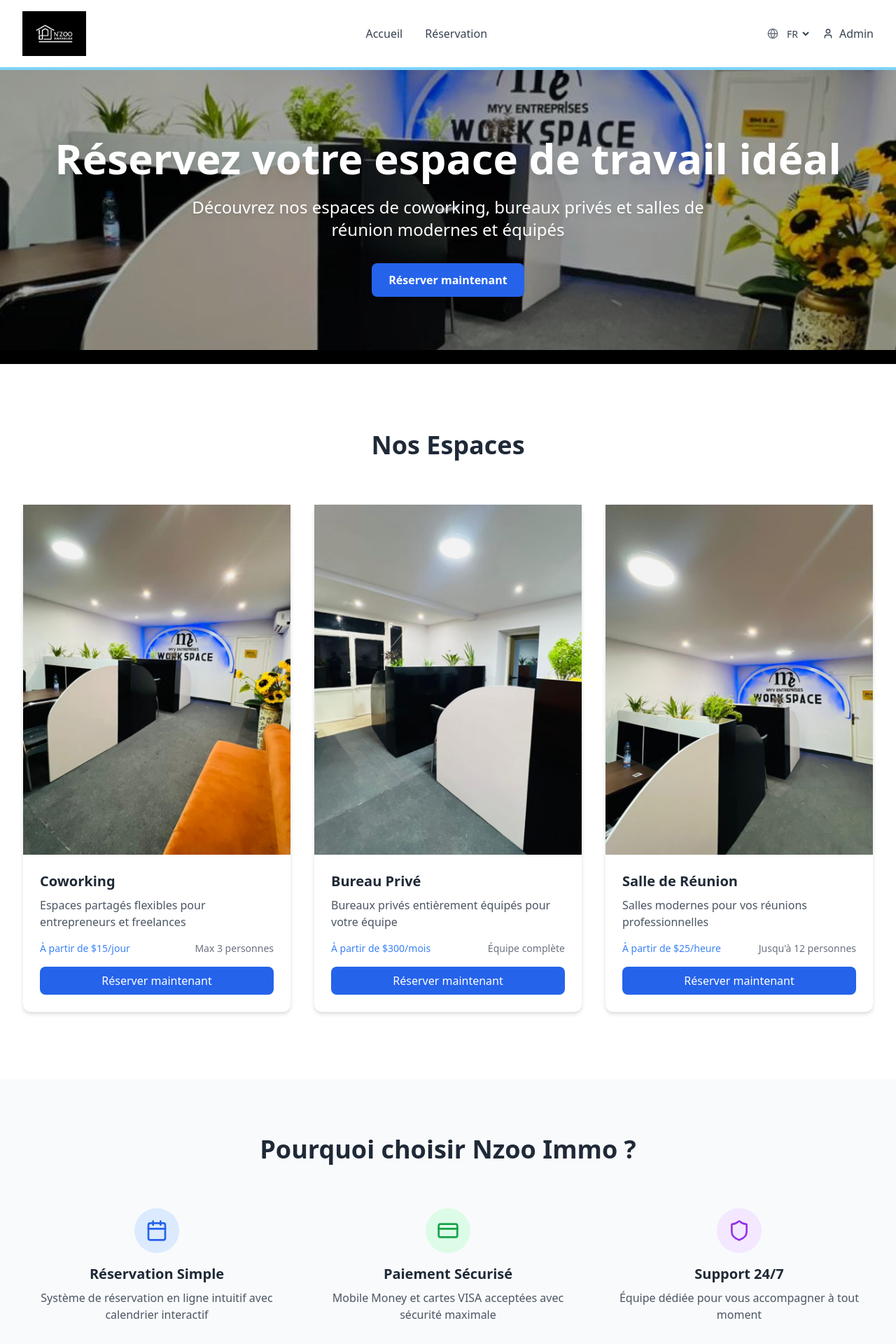
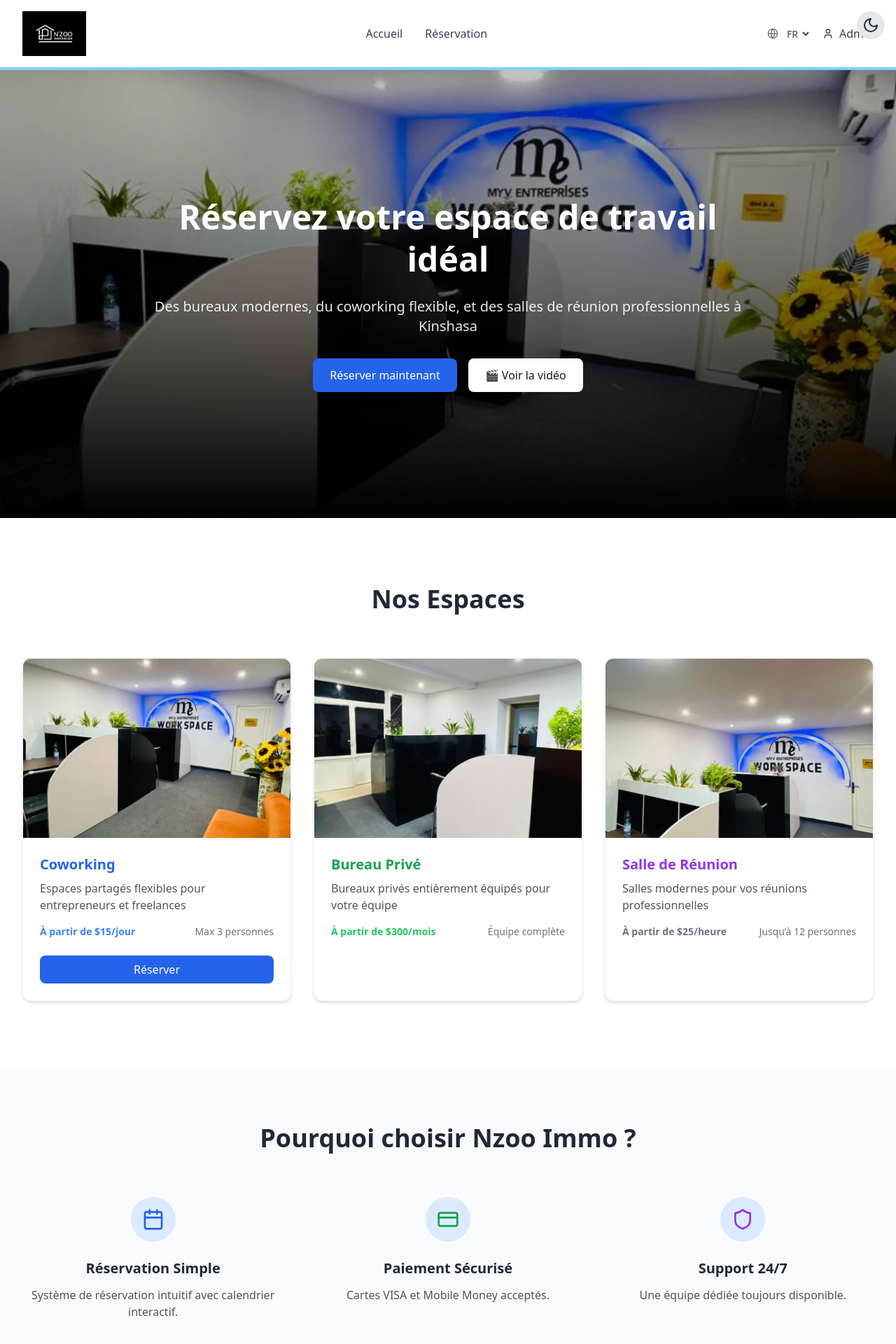
Before and after one commit to Mabengi/Nzoo-immo, a React (Vite) app: page / in a window 1280 px wide. Shown: the top 1920 px of the page at 70% size. Built offline with nearby package versions, Linux system fonts and the light colour scheme.

Commit message:
Update HomePage.tsx

```diff
--- a/src/pages/HomePage.tsx
+++ b/src/pages/HomePage.tsx
@@ -1,390 +1,247 @@
 import React, { useState } from 'react';
 import { Link } from 'react-router-dom';
-import { Calendar, CreditCard, Shield } from 'lucide-react';
+import { Calendar, CreditCard, Shield, Sun, Moon } from 'lucide-react';
 import { motion } from 'framer-motion';
 import { Helmet, HelmetProvider } from 'react-helmet-async';
 
-interface HomePageProps {
-  language: 'fr' | 'en';
-}
+const HomePage: React.FC = () => {
+  const [showVideo, setShowVideo] = useState(false);
+  const [darkMode, setDarkMode] = useState(false);
 
-const HomePage: React.FC<HomePageProps> = ({ language }) => {
-  const translations = {
-    fr: {
-      meta: {
-        title: 'Nzoo Immo - Réservez votre espace de travail à Kinshasa',
-        description:
-          'Découvrez nos espaces de coworking, bureaux privés et salles de réunion modernes et équipés à Kinshasa. Réservation simple et paiement sécurisé.',
-        keywords:
-          'coworking Kinshasa, bureau privé Kinshasa, salle de réunion, location espace travail, Nzoo Immo',
-      },
+  const toggleDark = () => setDarkMode(!darkMode);
+
+  const t = {
     hero: {
       title: 'Réservez votre espace de travail idéal',
       subtitle:
-          'Découvrez nos espaces de coworking, bureaux privés et salles de réunion modernes et équipés',
-        cta: 'Réserver maintenant',
-        heroAlt: 'Photo nette d’un espace de coworking moderne Nzoo Immo',
+        'Des bureaux modernes, du coworking flexible, et des salles de réunion professionnelles à Kinshasa',
+      ctaPrimary: 'Réserver maintenant',
+      ctaSecondary: 'Découvrir nos offres',
     },
-      spaces: {
-        title: 'Nos Espaces',
-        coworking: {
+    spaces: [
+      {
         title: 'Coworking',
         description: 'Espaces partagés flexibles pour entrepreneurs et freelances',
         price: 'À partir de $15/jour',
         capacity: 'Max 3 personnes',
-          imgAlt: 'Photo d’espace coworking Nzoo Immo',
+        img: '/coworking.jpg',
+        link: '/reservation/coworking',
+        color: 'blue',
       },
-        office: {
+      {
         title: 'Bureau Privé',
         description: 'Bureaux privés entièrement équipés pour votre équipe',
         price: 'À partir de $300/mois',
         capacity: 'Équipe complète',
-          imgAlt: 'Photo de bureau privé Nzoo Immo',
+        img: '/bureau_prive.jpg',
+        link: '/reservation/bureau-prive',
+        color: 'green',
       },
-        meeting: {
+      {
         title: 'Salle de Réunion',
         description: 'Salles modernes pour vos réunions professionnelles',
         price: 'À partir de $25/heure',
-          capacity: 'Jusqu\'à 12 personnes',
-          imgAlt: 'Photo salle de réunion Nzoo Immo',
+        capacity: 'Jusqu’à 12 personnes',
+        img: '/salle_reunion.jpg',
+        link: '/reservation/salle-reunion',
+        color: 'purple',
       },
+    ],
+    features: [
+      {
+        icon: <Calendar className="w-8 h-8 text-blue-600" />,
+        title: 'Réservation Simple',
+        desc: 'Système de réservation intuitif avec calendrier interactif.',
       },
-      features: {
-        title: 'Pourquoi choisir Nzoo Immo ?',
-        booking: {
-          title: 'Réservation Simple',
-          description: 'Système de réservation en ligne intuitif avec calendrier interactif',
+      {
+        icon: <CreditCard className="w-8 h-8 text-green-600" />,
+        title: 'Paiement Sécurisé',
+        desc: 'Cartes VISA et Mobile Money acceptés.',
       },
-        payment: {
-          title: 'Paiement Sécurisé',
-          description: 'Mobile Money et cartes VISA acceptées avec sécurité maximale',
+      {
+        icon: <Shield className="w-8 h-8 text-purple-600" />,
+        title: 'Support 24/7',
+        desc: 'Une équipe dédiée toujours disponible.',
       },
-        support: {
-          title: 'Support 24/7',
-          description: 'Équipe dédiée pour vous accompagner à tout moment',
-        },
-      },
-      videoTitle: 'Découvrez Nzoo Immo en vidéo',
-      videoAlt: 'Vidéo promotionnelle Nzoo Immo',
+    ],
     testimonials: {
       title: 'Témoignages',
       items: [
-          { name: 'Marie Dupont', text: 'Excellent service, espaces très confortables et bien équipés.' },
-          { name: 'Jean Martin', text: 'Réservation simple et rapide, je recommande vivement!' },
-          { name: 'Sophie Bernard', text: 'Le support client est toujours disponible et efficace.' },
+        {
+          name: 'Marie Dupont',
+          text: 'Excellent service, espaces très confortables et bien équipés.',
+        },
+        {
+          name: 'Jean Martin',
+          text: 'Réservation simple et rapide, je recommande vivement!',
+        },
+        {
+          name: 'Sophie Bernard',
+          text: 'Le support client est toujours disponible et efficace.',
+        },
       ],
-      },
-    },
-    en: {
-      meta: {
-        title: 'Nzoo Immo - Book your workspace in Kinshasa',
-        description:
-          'Discover our modern and equipped coworking spaces, private offices, and meeting rooms in Kinshasa. Simple booking and secure payment.',
-        keywords:
-          'coworking Kinshasa, private office Kinshasa, meeting room, workspace rental, Nzoo Immo',
-      },
-      hero: {
-        title: 'Book your ideal workspace',
-        subtitle: 'Discover our modern and equipped coworking spaces, private offices and meeting rooms',
-        cta: 'Book now',
-        heroAlt: 'Sharp photo of a modern coworking space Nzoo Immo',
-      },
-      spaces: {
-        title: 'Our Spaces',
-        coworking: {
-          title: 'Coworking',
-          description: 'Flexible shared spaces for entrepreneurs and freelancers',
-          price: 'From $15/day',
-          capacity: 'Max 3 people',
-          imgAlt: 'Photo of Nzoo Immo coworking space',
-        },
-        office: {
-          title: 'Private Office',
-          description: 'Fully equipped private offices for your team',
-          price: 'From $300/month',
-          capacity: 'Full team',
-          imgAlt: 'Photo of Nzoo Immo private office',
-        },
-        meeting: {
-          title: 'Meeting Room',
-          description: 'Modern rooms for your professional meetings',
-          price: 'From $25/hour',
-          capacity: 'Up to 12 people',
-          imgAlt: 'Photo of Nzoo Immo meeting room',
-        },
-      },
-      features: {
-        title: 'Why choose Nzoo Immo?',
-        booking: {
-          title: 'Simple Booking',
-          description: 'Intuitive online booking system with interactive calendar',
-        },
-        payment: {
-          title: 'Secure Payment',
-          description: 'Mobile Money and VISA cards accepted with maximum security',
-        },
-        support: {
-          title: '24/7 Support',
-          description: 'Dedicated team to assist you at any time',
-        },
-      },
-      videoTitle: 'Discover Nzoo Immo in video',
-      videoAlt: 'Nzoo Immo promotional video',
-      testimonials: {
-        title: 'Testimonials',
-        items: [
-          { name: 'Mary Smith', text: 'Excellent service, very comfortable and well-equipped spaces.' },
-          { name: 'John Martin', text: 'Simple and fast booking, highly recommended!' },
-          { name: 'Sophie Bernard', text: 'Customer support is always available and efficient.' },
-        ],
-      },
     },
   };
 
-  const t = translations[language];
-  const [modalImage, setModalImage] = useState<string | null>(null);
-
   return (
     <HelmetProvider>
-      <>
+      <div className={`${darkMode ? 'dark' : ''}`}>
         <Helmet>
-          <title>{t.meta.title}</title>
-          <meta name="description" content={t.meta.description} />
-          <meta name="keywords" content={t.meta.keywords} />
-          <meta name="viewport" content="width=device-width, initial-scale=1" />
-          {/* Open Graph (Facebook, LinkedIn) */}
-          <meta property="og:title" content={t.meta.title} />
-          <meta property="og:description" content={t.meta.description} />
-          <meta property="og:type" content="website" />
-          {/* Twitter */}
-          <meta name="twitter:title" content={t.meta.title} />
-          <meta name="twitter:description" content={t.meta.description} />
+          <title>Nzoo Immo - Espace de travail à Kinshasa</title>
         </Helmet>
 
-        <main className="min-h-screen">
+        <main className="font-sans bg-white dark:bg-gray-900 text-gray-800 dark:text-gray-100 transition-colors duration-500 min-h-screen">
+          {/* Dark mode toggle */}
+          <button
+            onClick={toggleDark}
+            className="fixed top-4 right-4 z-50 p-2 rounded-full bg-gray-200 dark:bg-gray-700 hover:scale-105 transition"
+            aria-label="Toggle dark mode"
+          >
+            {darkMode ? <Sun className="text-yellow-400" /> : <Moon className="text-gray-800" />}
+          </button>
+
           {/* Hero Section */}
-          <section className="relative text-white py-24 bg-black">
+          <section className="relative flex items-center justify-center bg-black min-h-[80vh]">
             <img
-              src="/coworking.jpg" // Remplace par ta vraie image nette
-              alt={t.hero.heroAlt}
-              className="absolute inset-0 w-full h-[400px] md:h-[400px] object-cover"
-              style={{ filter: 'none' }}
-              loading="lazy"
-              decoding="async"
+              src="/coworking.jpg"
+              alt="Espace coworking Nzoo"
+              className="absolute inset-0 w-full h-full object-cover opacity-80"
             />
-            <div className="absolute inset-0 bg-black bg-opacity-30"></div>
-
+            <div className="absolute inset-0 bg-gradient-to-t from-black via-black/40 to-transparent" />
             <motion.div
               initial={{ opacity: 0, y: 40 }}
               animate={{ opacity: 1, y: 0 }}
               transition={{ duration: 1 }}
-              className="relative max-w-7xl mx-auto px-4 sm:px-6 lg:px-8 z-10 text-center"
+              className="relative z-10 text-center text-white px-4 max-w-4xl"
             >
-
-
-              <h1 className="text-4xl md:text-6xl font-bold mb-6 leading-tight drop-shadow-xl">
-                {t.hero.title}
-              </h1>
-              <p className="text-lg md:text-2xl mb-8 font-medium max-w-3xl mx-auto text-white drop-shadow-md">
-                {t.hero.subtitle}
-              </p>
-
-              <div className="flex flex-col sm:flex-row justify-center items-center gap-4">
+              <h1 className="text-5xl font-bold leading-tight mb-6">{t.hero.title}</h1>
+              <p className="text-xl mb-8 opacity-90">{t.hero.subtitle}</p>
+              <div className="flex flex-col sm:flex-row justify-center gap-4">
                 <Link
                   to="/reservation/coworking"
-                  className="bg-blue-600 hover:bg-blue-700 text-white px-6 py-3 rounded-lg font-semibold shadow-md transition-transform transform hover:scale-105"
+                  className="bg-blue-600 hover:bg-blue-700 text-white py-3 px-6 rounded-lg shadow-lg"
                 >
-                  {t.hero.cta}
+                  {t.hero.ctaPrimary}
                 </Link>
-
+                <button
+                  onClick={() => setShowVideo(true)}
+                  className="bg-white text-gray-900 hover:bg-gray-100 py-3 px-6 rounded-lg shadow"
+                >
+                  🎬 Voir la vidéo
+                </button>
               </div>
             </motion.div>
           </section>
 
-          {/* Modal Image */}
-          {modalImage && (
+          {/* Modal vidéo */}
+          {showVideo && (
             <div
-              className="fixed inset-0 bg-black bg-opacity-80 flex items-center justify-center z-50"
-              onClick={() => setModalImage(null)}
+              className="fixed inset-0 z-50 bg-black bg-opacity-80 flex items-center justify-center p-4"
+              onClick={() => setShowVideo(false)}
             >
-              <img src={modalImage} alt="preview" className="max-h-full max-w-full" />
+              <div className="bg-black rounded-lg overflow-hidden w-full max-w-3xl aspect-video" onClick={e => e.stopPropagation()}>
+                <video controls autoPlay className="w-full h-full object-cover">
+                  <source src="/video_pub.mp4" type="video/mp4" />
+                  Votre navigateur ne supporte pas la vidéo.
+                </video>
+              </div>
             </div>
           )}
 
           {/* Spaces Section */}
-          <section className="py-24 bg-white" aria-labelledby="spaces-title">
+          <section className="py-24 bg-white dark:bg-gray-800" aria-labelledby="spaces-title">
             <div className="max-w-screen-2xl mx-auto px-4 sm:px-6 lg:px-8">
               <h2
                 id="spaces-title"
-                className="text-3xl md:text-4xl font-bold text-center text-gray-800 mb-16"
+                className="text-3xl md:text-4xl font-bold text-center text-gray-800 dark:text-gray-100 mb-16"
               >
-                {t.spaces.title}
+                Nos Espaces
               </h2>
               <div className="grid md:grid-cols-3 gap-8">
-                {/* Coworking */}
-                <article className="bg-white rounded-xl shadow-md hover:shadow-xl transition-shadow duration-300 border border-gray-100">
+                {t.spaces.map(({ title, description, price, capacity, img, link, color }) => (
+                  <motion.article
+                    key={title}
+                    whileHover={{ scale: 1.05, boxShadow: '0 10px 15px rgba(0,0,0,0.3)' }}
+                    className="bg-white dark:bg-gray-900 rounded-xl shadow-md border border-gray-100 dark:border-gray-700 cursor-pointer overflow-hidden flex flex-col"
+                  >
                     <img
-                    src="/coworking.jpg"
-                    alt={t.spaces.coworking.imgAlt}
-                    className="w-full h-[500px] object-cover cursor-pointer"
+                      src={img}
+                      alt={title}
+                      className="w-full h-64 object-cover"
                       loading="lazy"
                       decoding="async"
-                    onClick={() => setModalImage('/coworking.jpg')}
                     />
-                  <div className="p-6">
-                    <h3 className="text-xl font-bold text-gray-800 mb-2">{t.spaces.coworking.title}</h3>
-                    <p className="text-gray-600 mb-4">{t.spaces.coworking.description}</p>
-                    <div className="flex justify-between text-sm text-gray-500 mb-4">
-                      <span className="font-medium text-blue-500">{t.spaces.coworking.price}</span>
-                      <span>{t.spaces.coworking.capacity}</span>
+                    <div className="p-6 flex flex-col flex-grow">
+                      <h3 className={`text-xl font-bold mb-2 text-${color}-600 dark:text-${color}-400`}>{title}</h3>
+                      <p className="text-gray-600 dark:text-gray-300 flex-grow">{description}</p>
+                      <div className="flex justify-between text-sm text-gray-500 dark:text-gray-400 mt-4 mb-6">
+                        <span className={`font-semibold text-${color}-500 dark:text-${color}-300`}>{price}</span>
+                        <span>{capacity}</span>
                       </div>
                       <Link
-                      to="/reservation/coworking"
-                      className="block w-full bg-blue-600 text-white text-center py-2 rounded-lg hover:bg-blue-700"
+                        to={link}
+                        className={`block bg-${color}-600 hover:bg-${color}-700 text-white text-center py-2 rounded-lg transition`}
                       >
-                      {t.hero.cta}
+                        Réserver
                       </Link>
                     </div>
-                </article>
-
-                {/* Office */}
-                <article className="bg-white rounded-xl shadow-md hover:shadow-xl transition-shadow duration-300 border border-gray-100">
-                  <img
-                    src="/bureau_prive.jpg"
-                    alt={t.spaces.office.imgAlt}
-                    className="w-full h-[500px] object-cover cursor-pointer"
-                    loading="lazy"
-                    decoding="async"
-                    onClick={() => setModalImage('/bureau_prive.jpg')}
-                  />
-                  <div className="p-6">
-                    <h3 className="text-xl font-bold text-gray-800 mb-2">{t.spaces.office.title}</h3>
-                    <p className="text-gray-600 mb-4">{t.spaces.office.description}</p>
-                    <div className="flex justify-between text-sm text-gray-500 mb-4">
-                      <span className="font-medium text-blue-500">{t.spaces.office.price}</span>
-                      <span>{t.spaces.office.capacity}</span>
-                    </div>
-                    <Link
-                      to="/reservation/bureau-prive"
-                      className="block w-full bg-blue-600 text-white text-center py-2 rounded-lg hover:bg-blue-700"
-                    >
-                      {t.hero.cta}
-                    </Link>
-                  </div>
-                </article>
-
-                {/* Meeting Room */}
-                <article className="bg-white rounded-xl shadow-md hover:shadow-xl transition-shadow duration-300 border border-gray-100">
-                  <img
-                    src="/salle_reunion.jpg"
-                    alt={t.spaces.meeting.imgAlt}
-                    className="w-full h-[500px] object-cover cursor-pointer"
-                    loading="lazy"
-                    decoding="async"
-                    onClick={() => setModalImage('/salle_reunion.jpg')}
-                  />
-                  <div className="p-6">
-                    <h3 className="text-xl font-bold text-gray-800 mb-2">{t.spaces.meeting.title}</h3>
-                    <p className="text-gray-600 mb-4">{t.spaces.meeting.description}</p>
-                    <div className="flex justify-between text-sm text-gray-500 mb-4">
-                      <span className="font-medium text-blue-500">{t.spaces.meeting.price}</span>
-                      <span>{t.spaces.meeting.capacity}</span>
-                    </div>
-                    <Link
-                      to="/reservation/salle-reunion"
-                      className="block w-full bg-blue-600 text-white text-center py-2 rounded-lg hover:bg-blue-700"
-                    >
-                      {t.hero.cta}
-                    </Link>
-                  </div>
-                </article>
+                  </motion.article>
+                ))}
               </div>
             </div>
           </section>
 
           {/* Features Section */}
-          <section className="py-20 bg-gray-50" aria-labelledby="features-title">
+          <section className="py-20 bg-gray-50 dark:bg-gray-900" aria-labelledby="features-title">
             <div className="max-w-7xl mx-auto px-4 sm:px-6 lg:px-8">
               <h2
                 id="features-title"
-                className="text-3xl md:text-4xl font-bold text-center text-gray-800 mb-16"
+                className="text-3xl md:text-4xl font-bold text-center text-gray-800 dark:text-gray-100 mb-16"
               >
-                {t.features.title}
+                Pourquoi choisir Nzoo Immo ?
               </h2>
-              <div className="grid md:grid-cols-3 gap-8">
-                <article className="text-center">
-                  <div className="bg-blue-100 w-16 h-16 rounded-full flex items-center justify-center mx-auto mb-4">
-                    <Calendar className="w-8 h-8 text-blue-600" aria-hidden="true" />
+              <div className="grid md:grid-cols-3 gap-12">
+                {t.features.map(({ icon, title, desc }) => (
+                  <article key={title} className="text-center">
+                    <div className="bg-blue-100 dark:bg-blue-900 w-16 h-16 rounded-full flex items-center justify-center mx-auto mb-6">
+                      {icon}
                     </div>
-                  <h3 className="text-xl font-bold text-gray-800 mb-2">{t.features.booking.title}</h3>
-                  <p className="text-gray-600">{t.features.booking.description}</p>
+                    <h3 className="text-xl font-bold text-gray-800 dark:text-gray-100 mb-3">{title}</h3>
+                    <p className="text-gray-600 dark:text-gray-300">{desc}</p>
                   </article>
-                <article className="text-center">
-                  <div className="bg-green-100 w-16 h-16 rounded-full flex items-center justify-center mx-auto mb-4">
-                    <CreditCard className="w-8 h-8 text-green-600" aria-hidden="true" />
-                  </div>
-                  <h3 className="text-xl font-bold text-gray-800 mb-2">{t.features.payment.title}</h3>
-                  <p className="text-gray-600">{t.features.payment.description}</p>
-                </article>
-                <article className="text-center">
-                  <div className="bg-purple-100 w-16 h-16 rounded-full flex items-center justify-center mx-auto mb-4">
-                    <Shield className="w-8 h-8 text-purple-600" aria-hidden="true" />
-                  </div>
-                  <h3 className="text-xl font-bold text-gray-800 mb-2">{t.features.support.title}</h3>
-                  <p className="text-gray-600">{t.features.support.description}</p>
-                </article>
-              </div>
-            </div>
-          </section>
-
-          {/* Video Section */}
-          <section
-            id="video-section"
-            className="py-20 bg-black"
-            aria-label={language === 'fr' ? 'Vidéo promotionnelle' : 'Promotional video'}
-          >
-            <div className="max-w-5xl mx-auto px-4 sm:px-6 lg:px-8">
-              <h2 className="text-3xl md:text-4xl font-bold text-center text-white mb-12">
-                {t.videoTitle}
-              </h2>
-              <div className="aspect-video rounded-lg shadow-lg overflow-hidden">
-                <video
-                  controls
-                  className="w-full h-full object-cover"
-                  poster="/video_poster.jpg" // Optionnel : image poster avant lecture
-                  preload="metadata"
-                >
-                  <source src="/video_pub.mp4" type="video/mp4" />
-                  Your browser does not support the video tag.
-                </video>
+                ))}
               </div>
             </div>
           </section>
 
           {/* Testimonials Section */}
-          <section className="py-20 bg-white" aria-labelledby="testimonials-title">
+          <section className="py-20 bg-white dark:bg-gray-800" aria-labelledby="testimonials-title">
             <div className="max-w-5xl mx-auto px-4 sm:px-6 lg:px-8">
               <h2
                 id="testimonials-title"
-                className="text-3xl md:text-4xl font-bold text-center text-gray-800 mb-16"
+                className="text-3xl md:text-4xl font-bold text-center text-gray-800 dark:text-gray-100 mb-16"
               >
                 {t.testimonials.title}
               </h2>
               <div className="space-y-12">
-                {t.testimonials.items.map(({ name, text }, idx) => (
-                  <blockquote
-                    key={idx}
-                    className="bg-gray-100 p-8 rounded-lg shadow-md text-gray-700 text-center italic"
+                {t.testimonials.items.map(({ name, text }) => (
+                  <motion.blockquote
+                    key={name}
+                    initial={{ opacity: 0, y: 20 }}
+                    whileInView={{ opacity: 1, y: 0 }}
+                    viewport={{ once: true }}
+                    transition={{ duration: 0.6 }}
+                    className="bg-gray-100 dark:bg-gray-900 p-8 rounded-lg shadow-md text-gray-700 dark:text-gray-300 text-center italic"
                   >
-                    <p>"{text}"</p>
-                    <footer className="mt-4 font-semibold text-gray-900">— {name}</footer>
-                  </blockquote>
+                    <p>“{text}”</p>
+                    <footer className="mt-4 font-semibold text-gray-900 dark:text-gray-100">— {name}</footer>
+                  </motion.blockquote>
                 ))}
               </div>
             </div>
           </section>
         </main>
-      </>
+      </div>
     </HelmetProvider>
   );
 };
```
Lines whose indentation alone changed are shown as unchanged.
